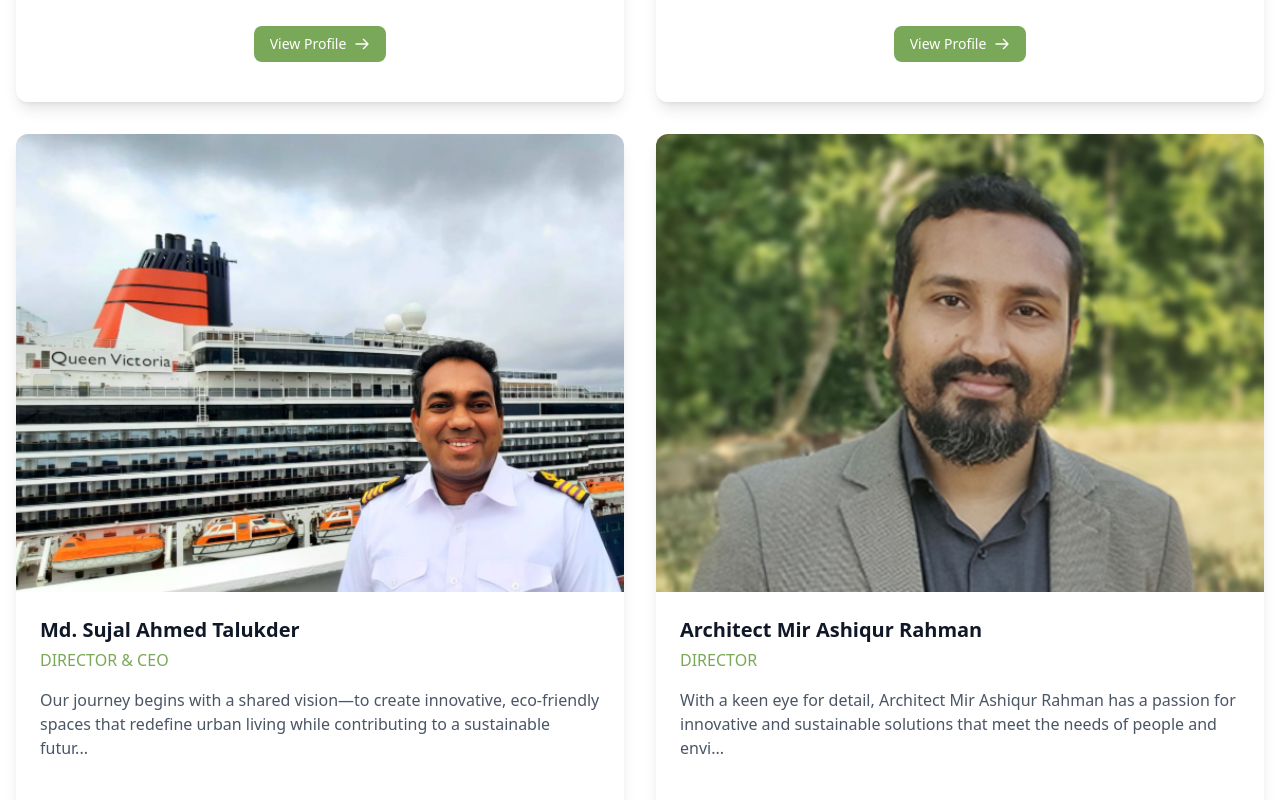
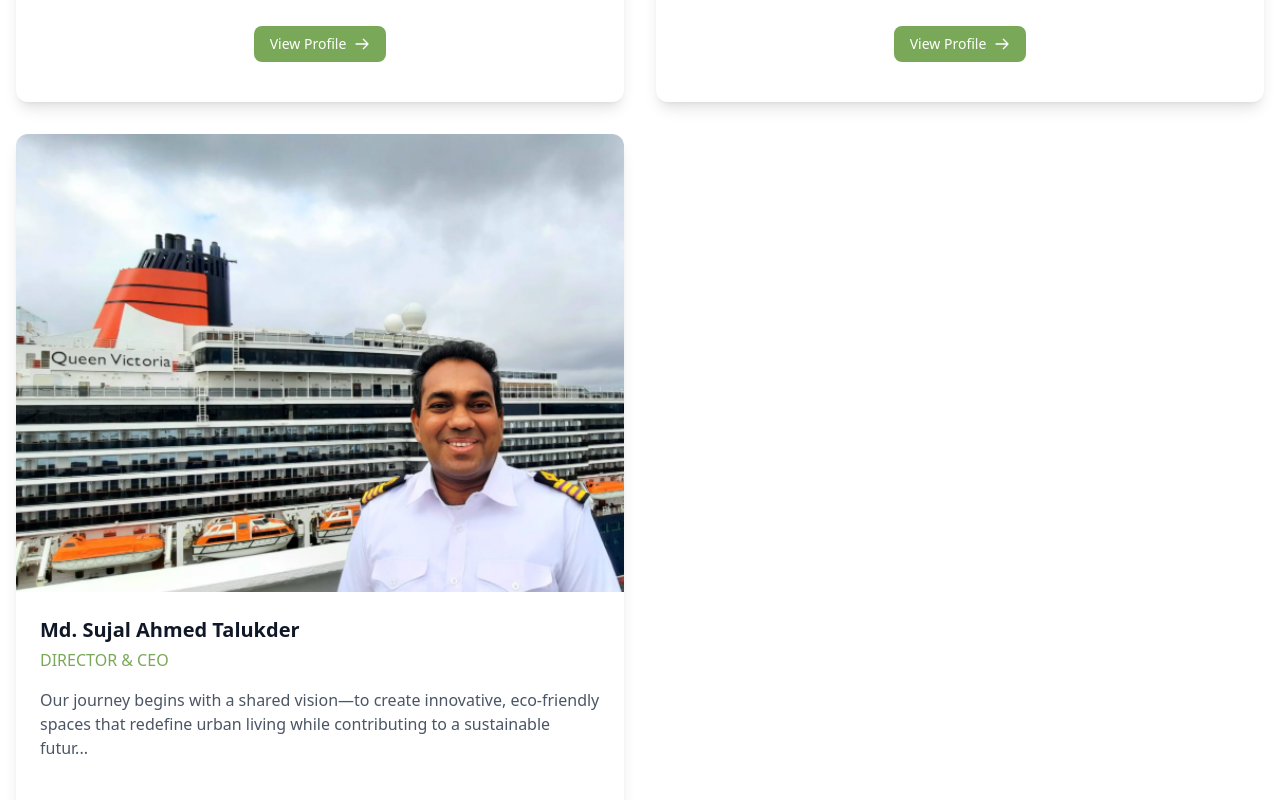
Before and after one commit to Kamiaaa/biobuild, a Next.js app: page /bod in a window 1280 px wide. Shown: the part 1320-2120 px from the top of the page. Built offline with nearby package versions, Linux system fonts and the light colour scheme.

Commit message:
One BOD remove

```diff
--- a/app/bod/page.tsx
+++ b/app/bod/page.tsx
@@ -42,15 +42,15 @@ export default function BoardOfDirectorsPage() {
       linkedin: "#",
       twitter: "#"
     },
-    {
-      name: "Architect Mir Ashiqur Rahman",
-      title: "DIRECTOR",
-      image: "/img/bod/bod-04.png",
-      bio: "With a keen eye for detail, Architect Mir Ashiqur Rahman has a passion for innovative and sustainable solutions that meet the needs of people and environment.",
-      link: "director",
-      linkedin: "#",
-      twitter: "#"
-    },
+    // {
+    //   name: "Architect Mir Ashiqur Rahman",
+    //   title: "DIRECTOR",
+    //   image: "/img/bod/bod-04.png",
+    //   bio: "With a keen eye for detail, Architect Mir Ashiqur Rahman has a passion for innovative and sustainable solutions that meet the needs of people and environment.",
+    //   link: "director",
+    //   linkedin: "#",
+    //   twitter: "#"
+    // },
   ];
 
   return (
```
